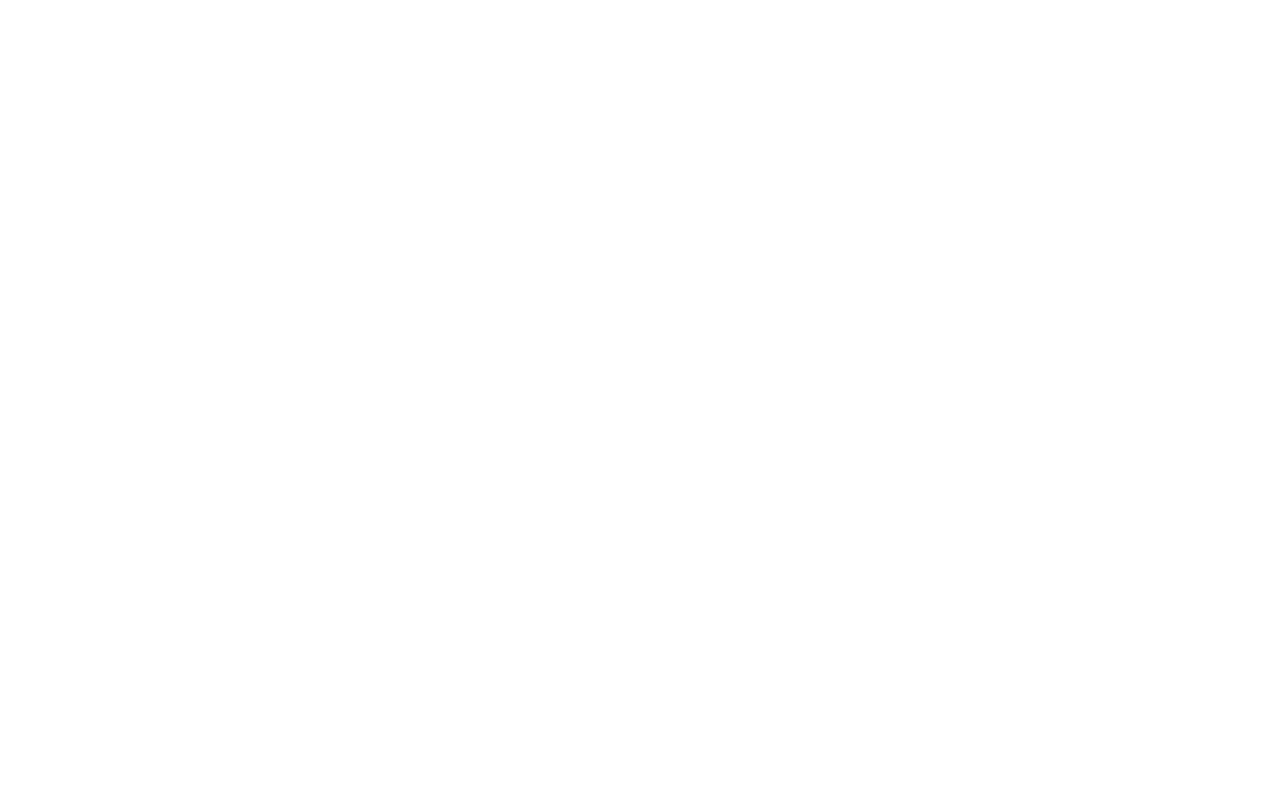
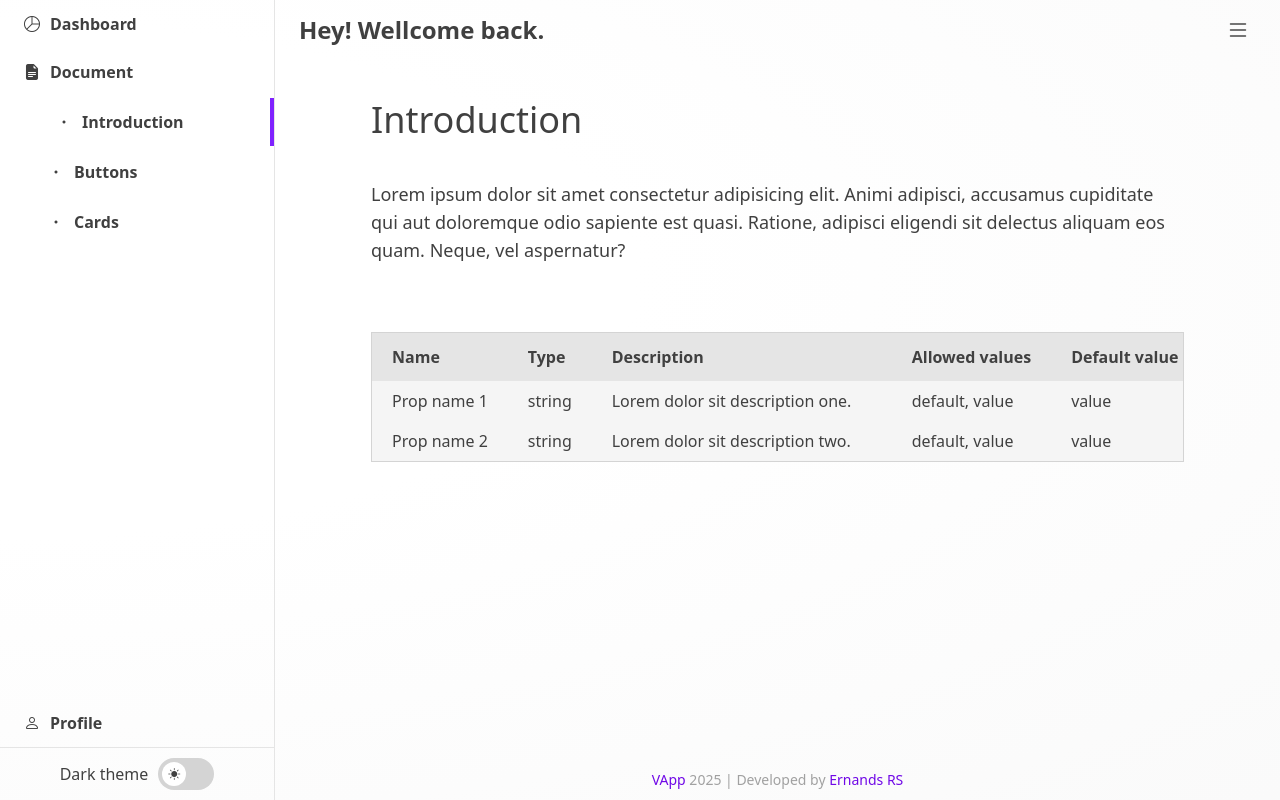
Before and after one commit to ernandesrs/pproj_vapp, a Vue app: page /introduction in a window 1280 px wide. Before the commit this address had no page. Built offline with nearby package versions, Linux system fonts and the light colour scheme.

Commit message:
doc section component

```diff
--- /dev/null
+++ b/src/components/dashboard/CDocSection.vue
@@ -0,0 +1,73 @@
+<template>
+    <CPageSection with-grid v-for="section, index in props.data" :key="'doc_section_' + (index + 1)" class="lg:px-24">
+        <component :is="section.tag" v-text="section.title" class="col-span-12 font-medium mb-4" :class="{
+            'text-2xl sm:text-3xl lg:text-4xl': section.tag == 'h1',
+            'text-xl sm:text-2xl lg:text-3xl': section.tag == 'h2',
+        }"></component>
+        <article class="col-span-12 text-lg">
+            <p v-for="p, pIndex in section.texts" :key="'doc_section_p_' + (pIndex + 1)" v-html="p" class="mb-3"></p>
+        </article>
+
+        <div v-if="section.componentDoc"
+            class="col-span-12 overflow-x-auto custom-scrollbar mt-8 border border-neutral-300 dark:border-neutral-700">
+            <table class="w-full table table-auto text-left">
+                <thead class="bg-neutral-200 dark:bg-neutral-900">
+                    <tr>
+                        <th class="px-5 py-3 text-nowrap">Name</th>
+                        <th class="px-5 py-3 text-nowrap">Type</th>
+                        <th class="px-5 py-3 text-nowrap min-w-[300px]">Description</th>
+                        <th class="px-5 py-3 text-nowrap">Allowed values</th>
+                        <th class="px-5 py-3 text-nowrap">Default value</th>
+                    </tr>
+                </thead>
+                <tbody class="bg-neutral-100 dark:bg-neutral-800">
+                    <tr v-for="componentProp, componentPropIndex in section.componentDoc.props"
+                        :key="'component_props_table_row_' + (componentPropIndex + 1)">
+                        <td class="px-5 py-2 text-nowrap" v-html="componentProp.name"></td>
+                        <td class="px-5 py-2 text-nowrap" v-html="componentProp.type"></td>
+                        <td class="px-5 py-2" v-html="componentProp.desc"></td>
+                        <td class="px-5 py-2 text-nowrap" v-html="componentProp.allowedValues"></td>
+                        <td class="px-5 py-2 text-nowrap" v-html="componentProp.defaultValue"></td>
+                    </tr>
+                </tbody>
+            </table>
+        </div>
+
+    </CPageSection>
+</template>
+
+<script setup lang="ts">
+
+import CPageSection from './CPageSection.vue';
+
+interface Section {
+    tag: "h1" | "h2",
+    title: string,
+    texts?: Array<string>,
+    componentDoc?: {
+        props?: Array<{
+            name: string,
+            type: string,
+            desc?: string,
+            allowedValues?: string,
+            defaultValue?: string
+        }>,
+        slots?: Array<{
+            name: string,
+            desc?: string
+        }>,
+        events?: Array<{
+            name: string,
+            signature: string,
+            description?: string
+        }>
+    }
+};
+
+const props = withDefaults(defineProps<{
+    data: Array<Section>
+}>(), {});
+
+</script>
+
+<style scoped></style>
--- a/src/layouts/DashLayout.vue
+++ b/src/layouts/DashLayout.vue
@@ -38,8 +38,10 @@
                         subitems: [
                             {
                                 label: 'Introduction',
-                                to: '#',
-                                activeIn: ['route1']
+                                to: {
+                                    name: 'dash.docs.introduction'
+                                },
+                                activeIn: ['dash.docs.introduction']
                             },
                             {
                                 label: 'Buttons',
--- a/src/router/index.ts
+++ b/src/router/index.ts
@@ -41,6 +41,18 @@ const router = createRouter({
           name: 'dash.home',
           component: () => import('@/views/dash/HomeView.vue')
         },
+
+        {
+          path: '/docs',
+          children: [
+            {
+              path: '/introduction',
+              name: 'dash.docs.introduction',
+              component: () => import('@/views/dash/doc/IntroductionView.vue'),
+            }
+          ]
+        },
+
         {
           path: '/profile',
           name: 'dash.profile',
--- /dev/null
+++ b/src/views/dash/doc/IntroductionView.vue
@@ -0,0 +1,43 @@
+<template>
+    <CPage title="Introduction" without-header>
+
+        <CDocSection :data="[
+            {
+                tag: 'h1',
+                title: 'Introduction',
+                texts: [
+                    'Lorem ipsum dolor sit amet consectetur adipisicing elit. Animi adipisci, accusamus cupiditate qui aut doloremque odio sapiente est quasi. Ratione, adipisci eligendi sit delectus aliquam eos quam. Neque, vel aspernatur?'
+                ],
+                componentDoc: {
+                    props: [
+                        {
+                            name: 'Prop name 1',
+                            type: 'string',
+                            desc: 'Lorem dolor sit description one.',
+                            allowedValues: 'default, value',
+                            defaultValue: 'value'
+                        },
+                        {
+                            name: 'Prop name 2',
+                            type: 'string',
+                            desc: 'Lorem dolor sit description two.',
+                            allowedValues: 'default, value',
+                            defaultValue: 'value'
+                        }
+                    ]
+                }
+            }
+        ]">
+        </CDocSection>
+
+    </CPage>
+</template>
+
+<script setup lang="ts">
+
+import CDocSection from '@/components/dashboard/CDocSection.vue';
+import CPage from '@/components/dashboard/CPage.vue';
+
+</script>
+
+<style scoped></style>
```
